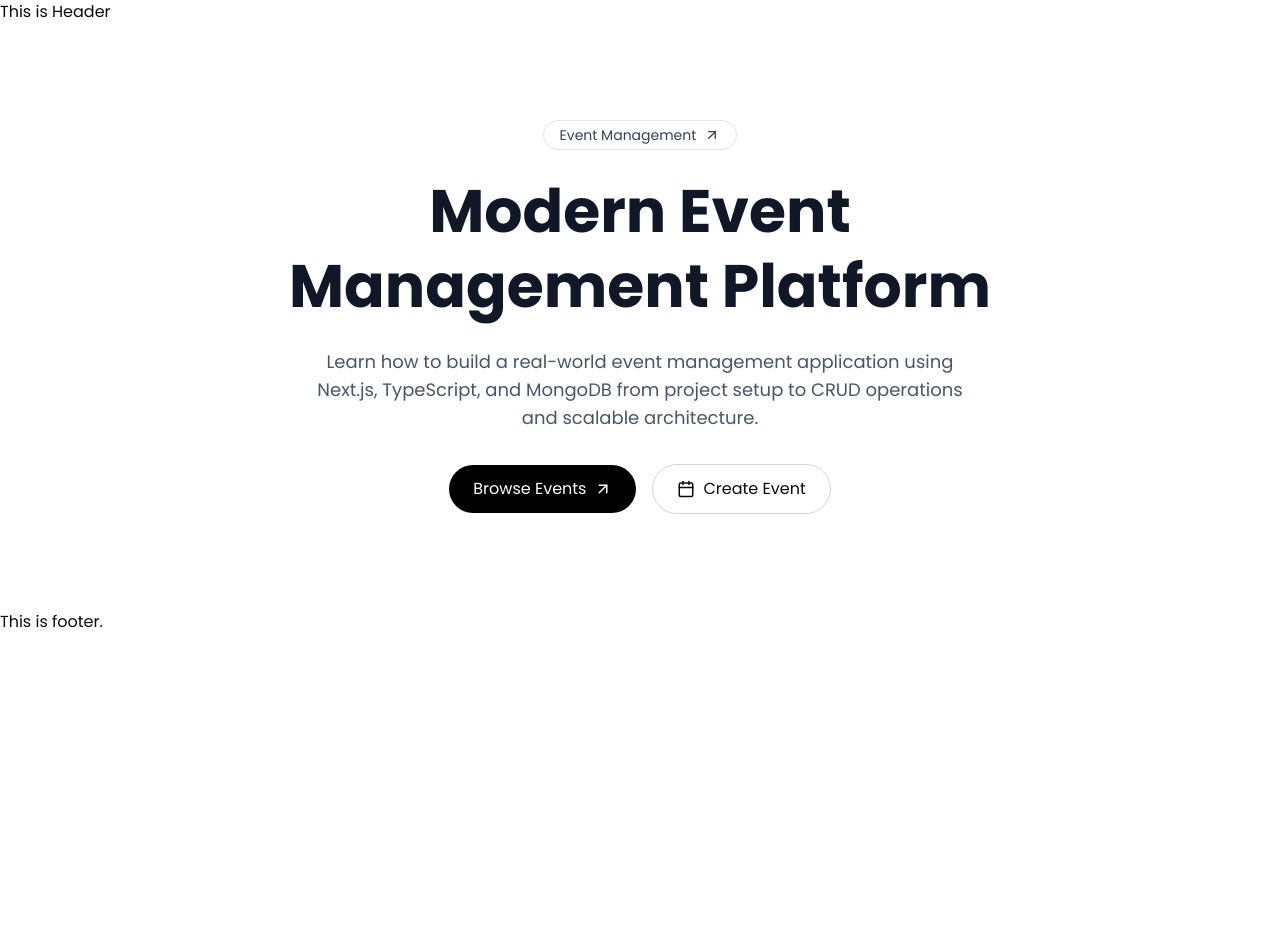
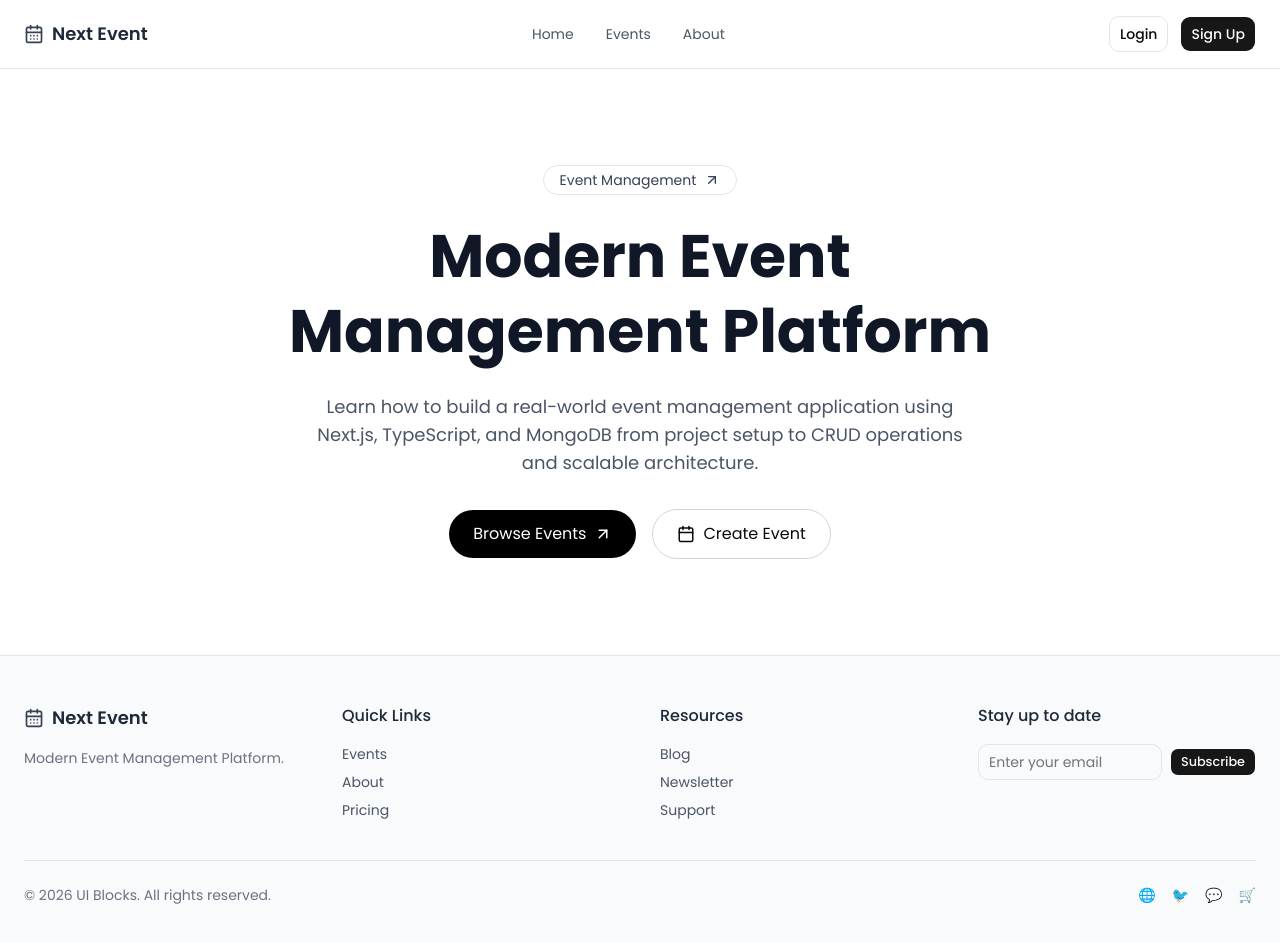
Before and after one commit to rakeebhasan09/next-event-by-ts, a Next.js app: page / in a window 1280 px wide. Shown: the top 942 px of the page. Before the commit the page ends 800 px from the top, so only its background shows below. Built offline with nearby package versions, Linux system fonts and the light colour scheme.

Commit message:
Navbar, Footer and 404 Not Found page has been added.

```diff
--- a/src/app/globals.css
+++ b/src/app/globals.css
@@ -89,7 +89,7 @@
 	--card-foreground: oklch(0.985 0 0);
 	--popover: oklch(0.205 0 0);
 	--popover-foreground: oklch(0.985 0 0);
-  --primary: oklch(0.87 0.00 0);
+	--primary: oklch(0.87 0 0);
 	--primary-foreground: oklch(0.205 0 0);
 	--secondary: oklch(0.269 0 0);
 	--secondary-foreground: oklch(0.985 0 0);
@@ -127,3 +127,7 @@
 		@apply font-sans;
 	}
 }
+
+button {
+	cursor: pointer;
+}
--- /dev/null
+++ b/src/app/not-found.tsx
@@ -0,0 +1,50 @@
+"use client";
+
+import Link from "next/link";
+import { Button } from "@/components/ui/button";
+import { AlertTriangle } from "lucide-react";
+
+const NotFoundPage = () => {
+	return (
+		<div className="min-h-screen flex items-center justify-center bg-gradient-to-br from-gray-50 to-gray-100 px-6">
+			<div className="text-center max-w-xl">
+				{/* Icon */}
+				<div className="flex justify-center mb-6">
+					<AlertTriangle className="w-16 h-16 text-red-500" />
+				</div>
+
+				{/* Title */}
+				<h1 className="text-6xl font-bold text-gray-800 mb-4">404</h1>
+
+				{/* Subtitle */}
+				<h2 className="text-2xl font-semibold text-gray-700 mb-2">
+					Page Not Found
+				</h2>
+
+				{/* Description */}
+				<p className="text-gray-500 mb-6">
+					Sorry, the page you are looking for doesn’t exist or has
+					been moved.
+				</p>
+
+				{/* Buttons */}
+				<div className="flex items-center justify-center gap-4">
+					<Link href="/">
+						<Button>Go Home</Button>
+					</Link>
+
+					<Link href="/events">
+						<Button variant="outline">Browse Events</Button>
+					</Link>
+				</div>
+
+				{/* Extra decoration */}
+				<div className="mt-10 text-sm text-gray-400">
+					Error code: 404 | Next Event
+				</div>
+			</div>
+		</div>
+	);
+};
+
+export default NotFoundPage;
--- a/src/components/shared/Footer/Footer.tsx
+++ b/src/components/shared/Footer/Footer.tsx
@@ -1,7 +1,131 @@
-import React from "react";
+"use client";
+
+import Link from "next/link";
+import { Input } from "@/components/ui/input";
+import { Button } from "@/components/ui/button";
+import { CalendarDays } from "lucide-react";
 
 const Footer = () => {
-	return <div>This is footer.</div>;
+	const fullYear = new Date().getFullYear();
+	return (
+		<footer className="bg-gray-50 border-t">
+			<div className="max-w-7xl mx-auto px-6 py-12">
+				<div className="grid grid-cols-1 md:grid-cols-4 gap-10">
+					{/* Logo + Description */}
+					<div>
+						<div className="flex items-center gap-2 mb-4">
+							<CalendarDays className="w-5 h-5 text-gray-700" />
+							<span className="font-semibold text-lg text-gray-800">
+								Next Event
+							</span>
+						</div>
+						<p className="text-sm text-gray-500">
+							Modern Event Management Platform.
+						</p>
+					</div>
+
+					{/* Quick Links */}
+					<div>
+						<h4 className="font-medium text-gray-800 mb-4">
+							Quick Links
+						</h4>
+						<ul className="space-y-2 text-sm text-gray-600">
+							<li>
+								<Link
+									href="/events"
+									className="hover:text-black"
+								>
+									Events
+								</Link>
+							</li>
+							<li>
+								<Link
+									href="/about"
+									className="hover:text-black"
+								>
+									About
+								</Link>
+							</li>
+							<li>
+								<Link
+									href="/pricing"
+									className="hover:text-black"
+								>
+									Pricing
+								</Link>
+							</li>
+						</ul>
+					</div>
+
+					{/* Resources */}
+					<div>
+						<h4 className="font-medium text-gray-800 mb-4">
+							Resources
+						</h4>
+						<ul className="space-y-2 text-sm text-gray-600">
+							<li>
+								<Link href="/blog" className="hover:text-black">
+									Blog
+								</Link>
+							</li>
+							<li>
+								<Link
+									href="/newsletter"
+									className="hover:text-black"
+								>
+									Newsletter
+								</Link>
+							</li>
+							<li>
+								<Link
+									href="/support"
+									className="hover:text-black"
+								>
+									Support
+								</Link>
+							</li>
+						</ul>
+					</div>
+
+					{/* Subscribe */}
+					<div>
+						<h4 className="font-medium text-gray-800 mb-4">
+							Stay up to date
+						</h4>
+						<div className="flex items-center gap-2">
+							<Input
+								type="email"
+								placeholder="Enter your email"
+								className="h-9"
+							/>
+							<Button size="sm">Subscribe</Button>
+						</div>
+					</div>
+				</div>
+
+				{/* Bottom */}
+				<div className="border-t mt-10 pt-6 flex flex-col md:flex-row items-center justify-between gap-4 text-sm text-gray-500">
+					<p>© {fullYear} UI Blocks. All rights reserved.</p>
+
+					<div className="flex items-center gap-4">
+						{/* Social Icons (placeholder) */}
+						<span className="cursor-pointer hover:text-black">
+							🌐
+						</span>
+						<span className="cursor-pointer hover:text-black">
+							🐦
+						</span>
+						<span className="cursor-pointer hover:text-black">
+							💬
+						</span>
+						<span className="cursor-pointer hover:text-black">
+							🛒
+						</span>
+					</div>
+				</div>
+			</div>
+		</footer>
+	);
 };
 
 export default Footer;
--- a/src/components/shared/Header/Header.tsx
+++ b/src/components/shared/Header/Header.tsx
@@ -1,7 +1,47 @@
-import React from "react";
+"use client";
+
+import Link from "next/link";
+import { Button } from "@/components/ui/button";
+import { CalendarDays } from "lucide-react";
 
 const Header = () => {
-	return <div>This is Header</div>;
+	return (
+		<header className="w-full border-b bg-white sticky top-0">
+			<div className="mx-auto flex items-center justify-between px-6 py-4">
+				{/* Left: Logo */}
+				<div className="flex items-center gap-2">
+					<CalendarDays className="w-5 h-5 text-gray-700" />
+					<span className="font-semibold text-lg text-gray-800">
+						Next Event
+					</span>
+				</div>
+
+				{/* Center: Nav Links */}
+				<nav className="hidden md:flex items-center gap-8 text-sm text-gray-600">
+					<Link href="/" className="hover:text-black transition">
+						Home
+					</Link>
+					<Link
+						href="/events"
+						className="hover:text-black transition"
+					>
+						Events
+					</Link>
+					<Link href="/about" className="hover:text-black transition">
+						About
+					</Link>
+				</nav>
+
+				{/* Right: Auth Buttons */}
+				<div className="flex items-center gap-3">
+					<Button variant="outline" size="lg">
+						Login
+					</Button>
+					<Button size="lg">Sign Up</Button>
+				</div>
+			</div>
+		</header>
+	);
 };
 
 export default Header;
--- /dev/null
+++ b/src/components/ui/input.tsx
@@ -0,0 +1,19 @@
+import * as React from "react"
+
+import { cn } from "@/lib/utils"
+
+function Input({ className, type, ...props }: React.ComponentProps<"input">) {
+  return (
+    <input
+      type={type}
+      data-slot="input"
+      className={cn(
+        "h-8 w-full min-w-0 rounded-lg border border-input bg-transparent px-2.5 py-1 text-base transition-colors outline-none file:inline-flex file:h-6 file:border-0 file:bg-transparent file:text-sm file:font-medium file:text-foreground placeholder:text-muted-foreground focus-visible:border-ring focus-visible:ring-3 focus-visible:ring-ring/50 disabled:pointer-events-none disabled:cursor-not-allowed disabled:bg-input/50 disabled:opacity-50 aria-invalid:border-destructive aria-invalid:ring-3 aria-invalid:ring-destructive/20 md:text-sm dark:bg-input/30 dark:disabled:bg-input/80 dark:aria-invalid:border-destructive/50 dark:aria-invalid:ring-destructive/40",
+        className
+      )}
+      {...props}
+    />
+  )
+}
+
+export { Input }
```
Lines whose indentation alone changed are shown as unchanged.
